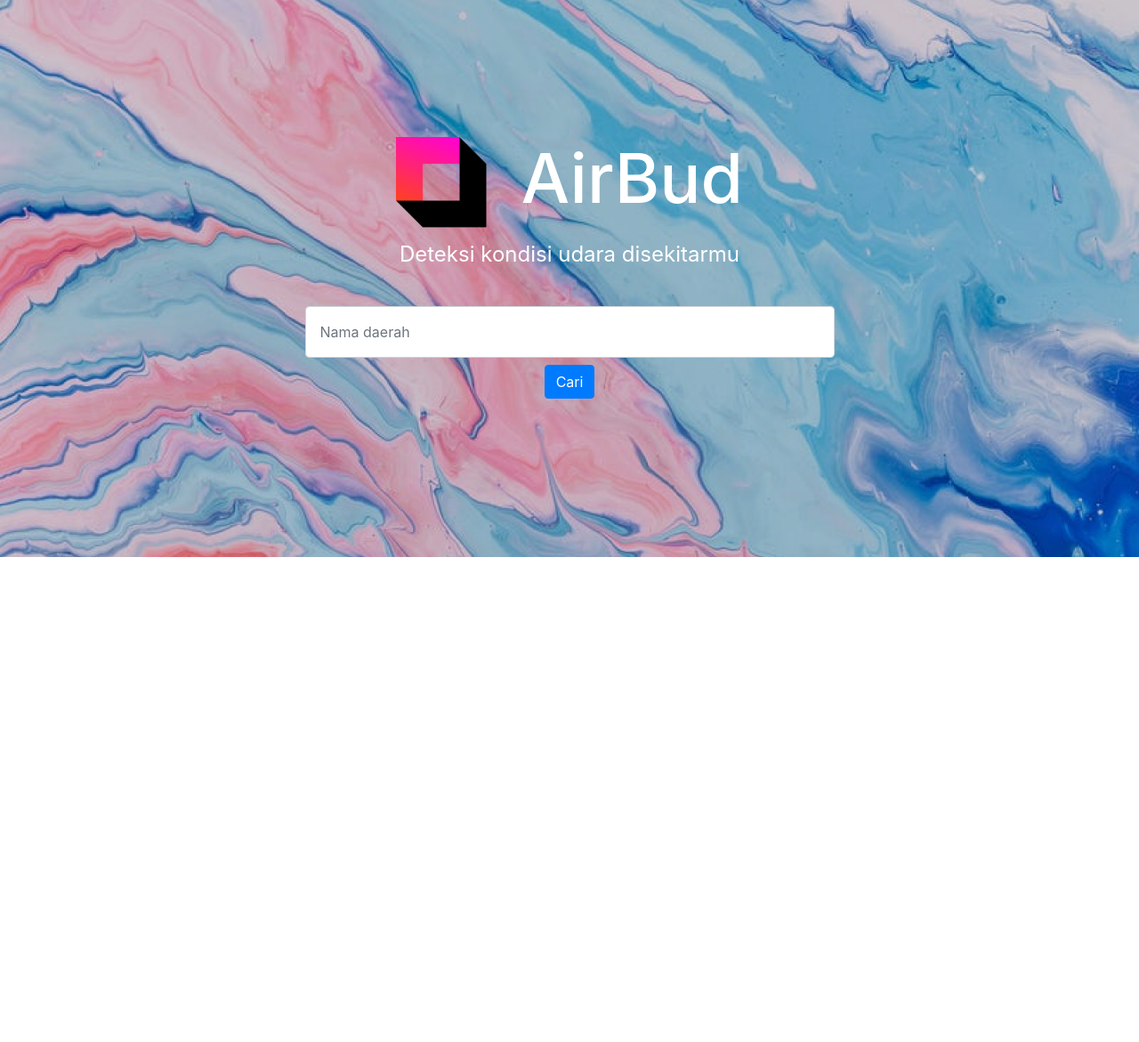
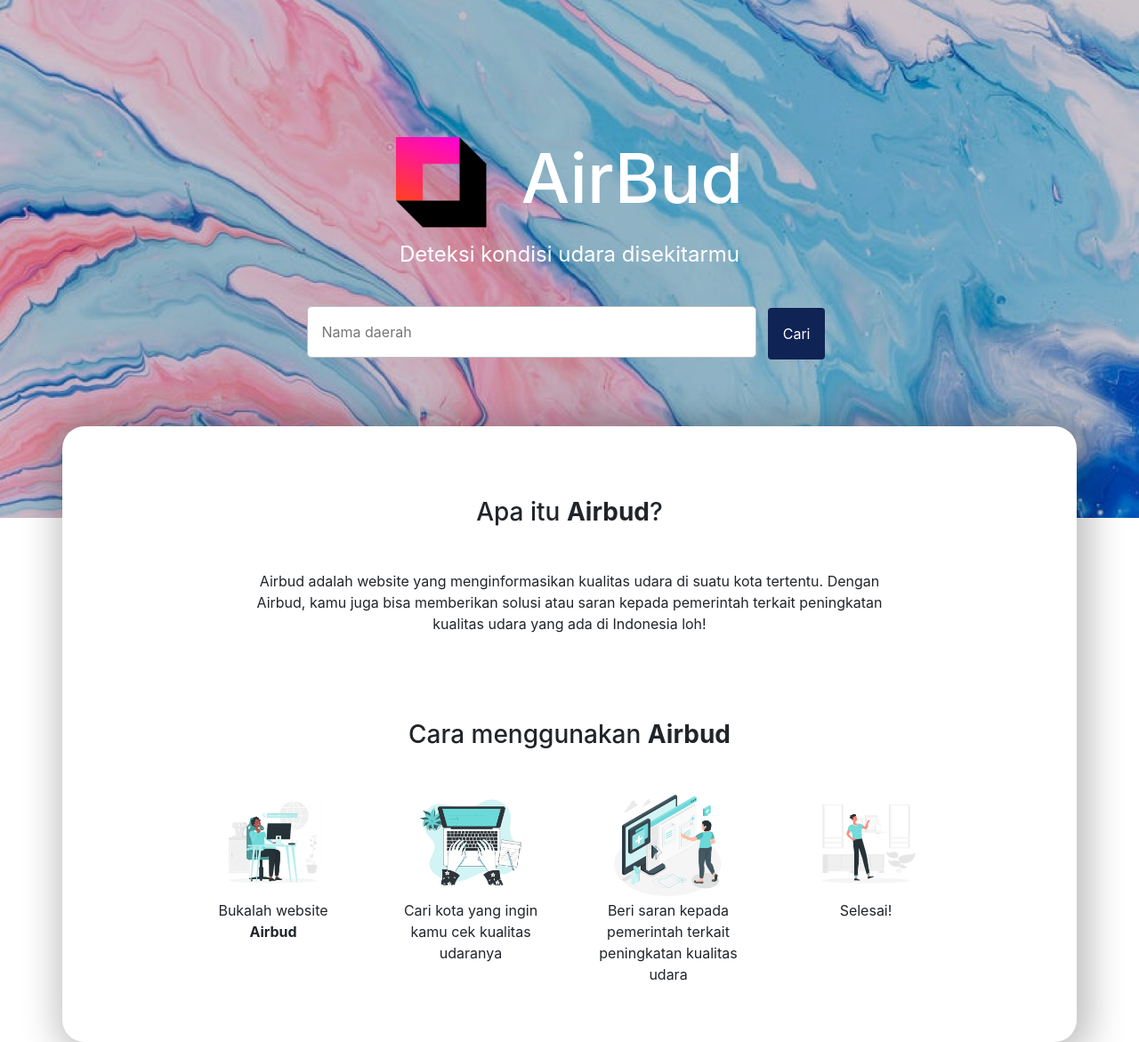
Before and after one commit to nafladiva/Airbud, a Django app: page / in a window 1280 px wide. Shown: the whole page at 89% size. Before the commit the page ends 626 px from the top, so only its background shows below. Run offline with Django 3.2, Linux system fonts and the light colour scheme; some libraries are stand-ins or nearby versions.

Commit message:
add saran page :white_check_mark:

```diff
--- a/airbudapp/static/css/index.css
+++ b/airbudapp/static/css/index.css
@@ -2,6 +2,7 @@
 
 body {
     font-family: 'Poppins', sans-serif;
+    background-color: rgb(241, 241, 241);
 }
 
 .herosection {
@@ -31,9 +32,28 @@
 }
 
 .input-box {
-    border-radius: 50px;
+    border: 1px solid rgb(190, 190, 190);
+    border-radius: 5px;
+    width: 85%;
+}
+
+.btn-cari {
+    background-color: rgb(16, 35, 85);
+    color: white;
 }
 
 .aq-card {
     background-color: rgb(53, 53, 190);
 }
+
+.tutorial-sec {
+    background-color: white;
+    margin-top: -8%;
+    border-radius: 25px;
+    padding: 4vh;
+    box-shadow: 5px 5px 40px 10px rgba(0, 0, 0, 0.26);
+}
+
+.tutorial-img {
+    width: 80%;
+}
--- a/airbudapp/templates/index.html
+++ b/airbudapp/templates/index.html
@@ -14,47 +14,44 @@
             <form action="{% url 'search' %}" method="POST">
                 {% csrf_token %}
                 <div class="form-group">
-                  <input type="text" name="city" class="mt-4 p-3 form-control" placeholder="Nama daerah" required>
+                  <input type="text" name="city" class="mt-4 p-3 input-box" placeholder="Nama daerah" required>
 
-                  <input type="submit" class="m-2 btn btn-primary" value="Cari" name="search">
+                  <input type="submit" class="m-2 p-3 btn btn-cari" value="Cari" name="search">
                 </div>
             </form>
         </div>
     </div>
+</div>
 
-    <!-- <div class="form-group">
-        <label for="exampleFormControlSelect1">State</label>
-        <select class="form-control" id="exampleFormControlSelect1">
-            <optgroup label="Sumatera">
-                <option>Aceh</option>
-                <option>Sumatera Utara</option>
-                <option>Sumatera Barat</option>
-                <option>Sumatera Selatan</option>
-                <option>Riau</option>
-                <option>Bengkulu</option>
-                <option>Lampung</option>
-            </optgroup>
+<div class="container text-center tutorial-sec">
+    <h3 class="mt-5 mb-5">Apa itu <strong>Airbud</strong>?</h3>
+    <div class="row d-flex justify-content-center">
+        <div class="col-11 col-md-8">
+            <p class="mb-5">Airbud adalah website yang menginformasikan kualitas udara di suatu kota tertentu. Dengan Airbud, kamu juga bisa memberikan solusi atau saran kepada pemerintah terkait peningkatan kualitas udara yang ada di Indonesia loh!</p>
+        </div>
+    </div>
 
-            <optgroup label="Jawa">
-                <option>Jakarta</option>
-                <option>Banten</option>
-                <option>Yogyakarta</option>
-                <option>Jawa Barat</option>
-                <option>Jawa Tengah</option>
-                <option>Jawa Timur</option>
-                <option>Bali</option>
-            </optgroup>
+    <h3 class="mt-5 mb-4">Cara menggunakan <strong>Airbud</strong></h3>
+    <div class="row d-flex justify-content-center">
+        <div class="m-3 col-12 col-md-2">
+            <img class="tutorial-img" src="{% static 'images/1.png' %}" alt="1">
+            <p>Bukalah website <strong>Airbud</strong></p>
+        </div>
 
-            <optgroup label="Kalimantan">
-                <option>Kalimatan Barat</option>
-                <option>Kalimatan Timur</option>
-                <option>Kalimatan Tengah</option>
-                <option>Kalimatan Utara</option>
-                <option>Kalimatan Selatan</option>
-            </optgroup>
-        </select>
-    </div> -->
+        <div class="m-3 col-12 col-md-2">
+            <img class="tutorial-img" src="{% static 'images/2.png' %}" alt="2">
+            <p>Cari kota yang ingin kamu cek kualitas udaranya</p>
+        </div>
 
-    <!-- <a href="{% url 'result' %}" class="btn btn-primary">START</a> -->
+        <div class="m-3 col-12 col-md-2">
+            <img class="tutorial-img" src="{% static 'images/3.png' %}" alt="3">
+            <p>Beri saran kepada pemerintah terkait peningkatan kualitas udara</p>
+        </div>
+
+        <div class="m-3 col-12 col-md-2">
+            <img class="tutorial-img" src="{% static 'images/4.png' %}" alt="4">
+            <p>Selesai!</p>
+        </div>
+    </div>
 </div>
 {% endblock %}
--- a/airbudapp/templates/result.html
+++ b/airbudapp/templates/result.html
@@ -36,6 +36,7 @@
             </div>
         </div>
 
+        <div class="row d-flex justify-content-center">
             <div class="col-12 m-2 card">
                 <div class="card-body">
                     <div class="alert alert-success" role="alert">
@@ -44,7 +45,8 @@
                     <h4>Saran Tindakan</h4>
                     <p><strong>{{data.city.name}}</strong></p>
 
-                <a class="btn btn-primary" href="#">Beri saran untuk pemerintahan</a>
+                    <a class="btn btn-primary" href="{% url 'saran' %}">Beri saran untuk pemerintahan</a>
+                </div>
             </div>
         </div>
     </div>
--- a/airbudapp/urls.py
+++ b/airbudapp/urls.py
@@ -6,4 +6,5 @@
     path('', views.index, name='index'),
     path('tes/', views.get_data, name='result'),
     path('cari/', views.search, name='search'),
+    path('saran/', views.opinion, name='saran'),
 ]
--- a/airbudapp/views.py
+++ b/airbudapp/views.py
@@ -31,3 +31,6 @@
         return render(request, 'result.html', context)
 
     return redirect('/')
+
+def opinion(request):
+    return render(request, 'saran.html')
```
Also changed, not shown: airbudapp/templates/saran.html (added, +27 -0 lines), airbudapp/static/images/1.png (added), airbudapp/static/images/2.png (added), airbudapp/static/images/3.png (added), airbudapp/static/images/4.png (added). Lines whose indentation alone changed are shown as unchanged.
